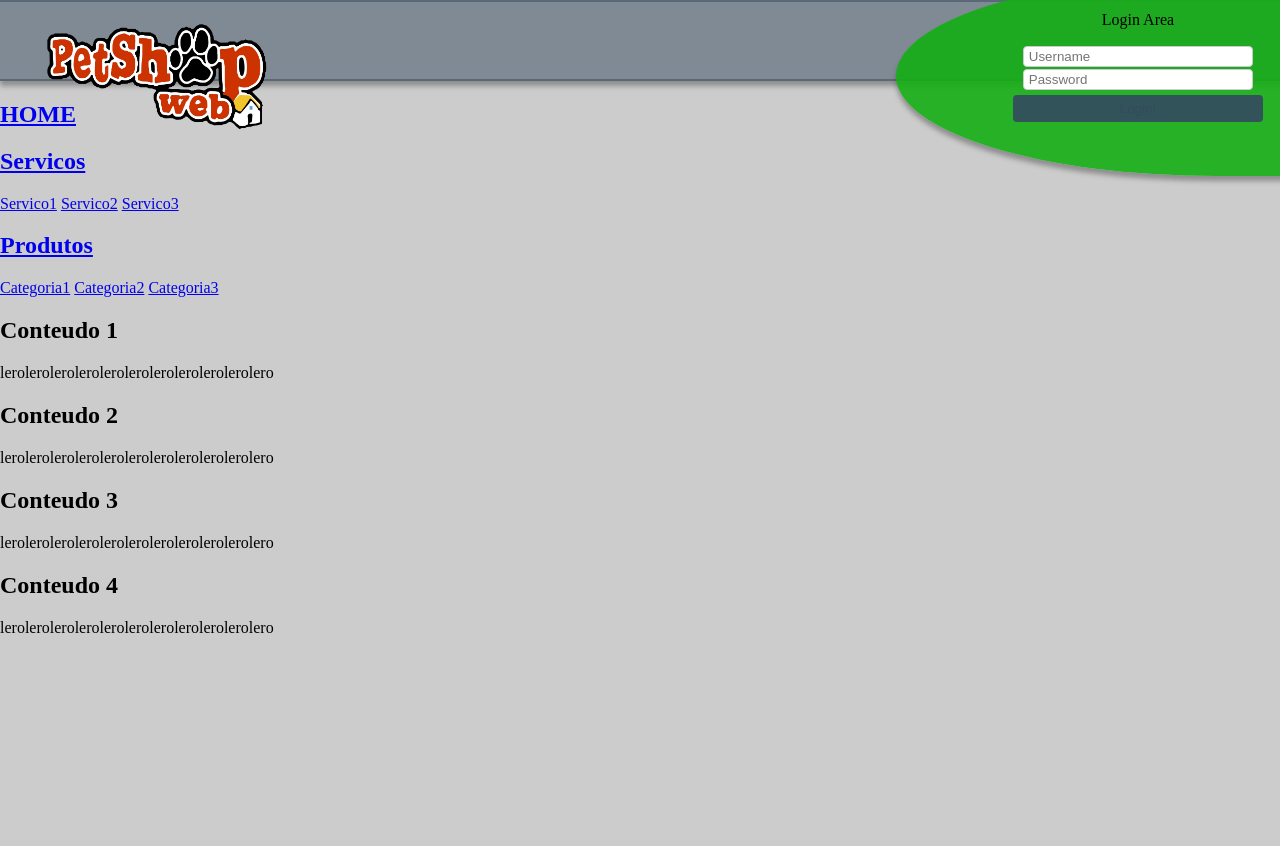
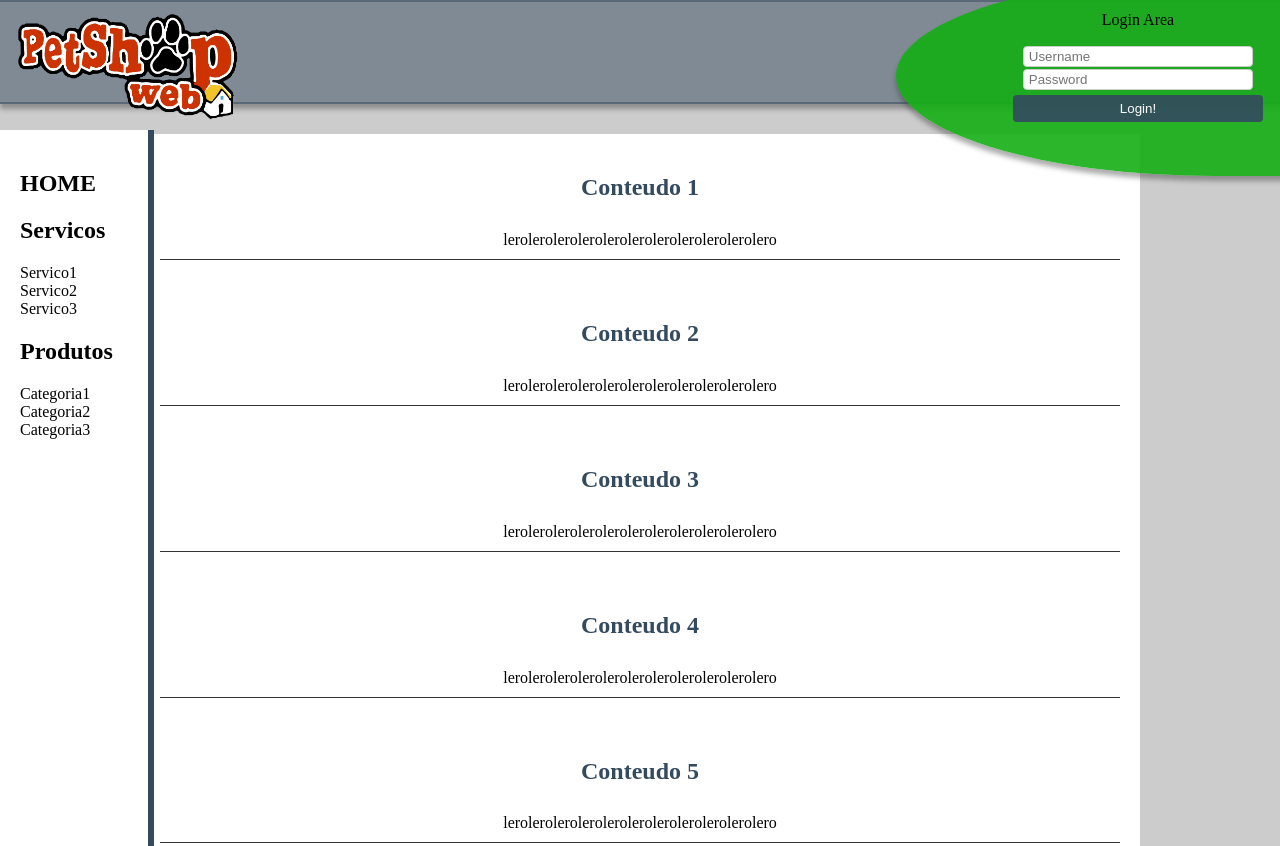
Before and after one commit to rhobernardi/PetShopWeb, a plain HTML site: page index.html in a window 1280 px wide. Shown: the top 846 px of the page. Before the commit the page ends 800 px from the top, so only its background shows below. Drawn offline with Linux system fonts and the light colour scheme.

Commit message:
removing files and adding pages

```diff
--- a/css/border.css
+++ /dev/null
@@ -1,78 +0,0 @@
-/*
-div.site_background
-{
-	background-color: gray;
-	background-size: cover;
-	-webkit-box-shadow: 0px 5px 5px 0px rgba(50, 50, 50, 0.4);
-	-moz-box-shadow:    0px 5px 5px 0px rgba(50, 50, 50, 0.4);
-	box-shadow:         0px 5px 5px 0px rgba(50, 50, 50, 0.4);
-}
-*/
-
-body, html
-{
-	margin: 0;
-	padding: 0;
-	background-color: #ccc;
-}
-
-div.pet_shop_title
-{
-	position: absolute;
-	top: 0;
-	/*background-color: #344a5f;*/
-	background-color: rgba(52,74,95,0.5);
-	width: 100%;
-	text-align: center;
-	-webkit-box-shadow: 0px 5px 5px 0px rgba(50, 50, 50, 0.4);
-	-moz-box-shadow:    0px 5px 5px 0px rgba(50, 50, 50, 0.4);
-	box-shadow:         0px 5px 5px 0px rgba(50, 50, 50, 0.4);
-}
-
-h1
-{
-
-}
-
-div.roler
-{
-	width: 60%;
-	margin-left: auto;
-	margin-right: auto;
-}
-
-div.services
-{
-	background-color: white;
-	border-left: 8px solid #316165;
-	border-right: 8px solid #316165;
-	border-top-left-radius: 10px;
-	border-bottom-left-radius: 10px;
-	border-top-right-radius: 10px;
-	border-bottom-right-radius: 10px;
-	margin-top: 86.475px;
-}
-
-div.login
-{
-	text-align: center;
-}
-
-button
-{
-	width: 150px;
-	height: 50px;
-	border: 2px solid #42dca3;
-	background-color: #000;
-	color: #42dca3;
-	transition: background-color .5s, color .5s;
-	transition-timing-function: ease-in-out;
-	font-family: 'Cabin', "Helvetica Neue", Helvetica, Arial, sans-serif;
-	font-weight: 700;
-}
-
-button:hover
-{
-	background-color: #42dca3;
-	color: #000;
-}
--- a/css/style.css
+++ b/css/style.css
@@ -5,9 +5,14 @@ body, html
 	background-color: #ccc;
 }
 
+body
+{
+	overflow-x: hidden;
+}
+
 #top_bar
 {
-	padding: 3%;
+	padding: 50px;
 	border-top: 2px solid rgba(52,74,95,0.5);
 	border-bottom: 2px solid rgba(52,74,95,0.5);
 	width: 100%;
@@ -21,8 +26,10 @@ body, html
 #pet_shop_logo
 {
 	position: absolute;
-	left:-4%;
-	top: -10%;
+	/*left:-4%;*/
+	/*top: -10%;*/
+	top: -90px;
+	left:-80px;
 }
 
 #login_area
@@ -63,14 +70,13 @@ input[type=password], select {
 input[type=login_button] {
     width: 60%;
     background-color: rgba(52, 74, 95, 0.9);
-    color: rgba(52,74,95, 0.9);
+    color: white;
     padding: 6px 10px;
     margin: 4px 0;
     border: none;
     border-radius: 4px;
     cursor: pointer;
     text-align: center;
-
 }
 
 input[type=login_button]:hover {
@@ -87,3 +93,83 @@ div.login {
     padding-left: 50px;
     padding-top: 3%
 }
+
+#side_bar
+{
+	/*position: absolute;
+	background: white;
+	top: 130px;
+
+	border-right: 6px solid rgb(52,74,95);
+	text-align: left;
+	height: 100%;
+	padding: 20px 100px 0 20px;*/
+
+	position: absolute;
+	background: white;
+	top: 130px;
+
+	border-right: 6px solid rgb(52,74,95);
+	text-align: left;
+	height: 100%;
+	width: 10%;
+	padding: 20px 0 0 20px;
+}
+
+#page_content
+{
+	width: 960px;
+	margin: 30px auto 30px auto;
+	background: white;
+	padding: 20px 20px;
+
+}
+
+.content h2,
+.content p
+{
+	text-align: center;
+}
+
+.content h2
+{
+	color: rgb(52,74,95);
+	padding: 0 0 10px 0;
+}
+
+.content p
+{
+	padding: 0 0 10px 0;
+	border-bottom: 1px solid #333;
+}
+
+.content
+{
+	margin: 0 0 60px 0;
+}
+
+#side_bar a
+{
+	display: block;
+	text-decoration: none;
+}
+
+#side_bar a:link
+{
+	color: black;
+}
+
+#side_bar a:visited
+{
+	color: purple;
+}
+
+#side_bar a:hover
+{
+	color: green;
+}
+
+#side_bar a:active
+{
+	color: red;
+}
--- a/index.html
+++ b/index.html
@@ -51,7 +51,7 @@
 
 
 	<div id="side_bar">
-		<a href="home.html"><h2>HOME</h2></a>
+		<a href="index.html"><h2>HOME</h2></a>
 		<a href="servicos.html"><h2>Servicos</h2></a>
 		<a href="servicos.html/id=1">Servico1</a>
 		<a href="servicos.html/id=2">Servico2</a>
@@ -60,6 +60,8 @@
 		<a href="produtos.html/cat=1">Categoria1</a>
 		<a href="produtos.html/cat=2">Categoria2</a>
 		<a href="produtos.html/cat=3">Categoria3</a>
+
+
 	</div>
 
 	<div id="page_content">
@@ -76,6 +78,9 @@
 		<div class="content">
 					<h2>Conteudo 4</h2>
 			<p>lerolerolerolerolerolerolerolerolerolerolero</p></div>
+		<div class="content">
+					<h2>Conteudo 5</h2>
+			<p>lerolerolerolerolerolerolerolerolerolerolero</p></div>
 	</div>
 
 	</div>
```
Also changed, not shown: user_calendar.html (added, +89 -0 lines).
